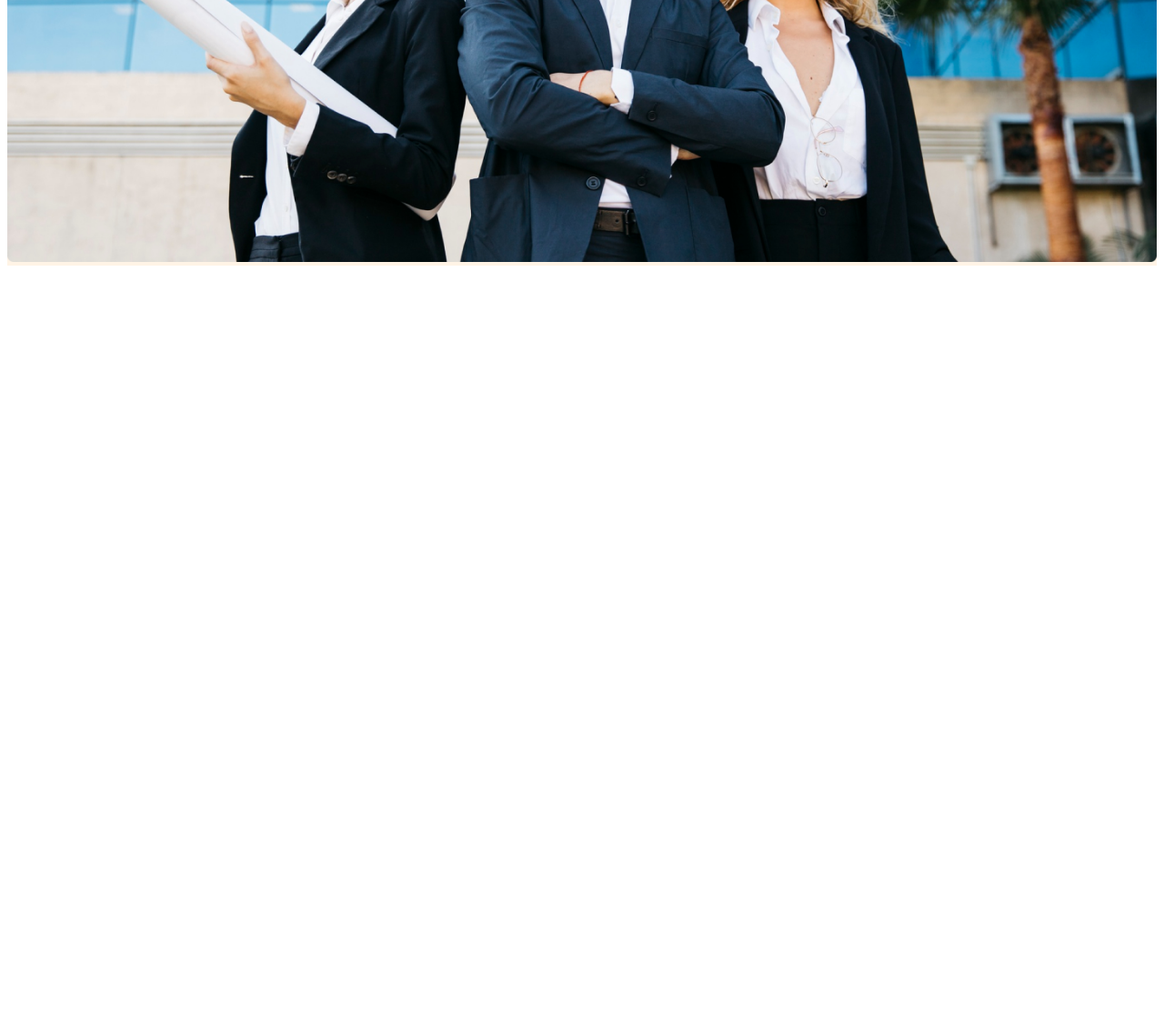
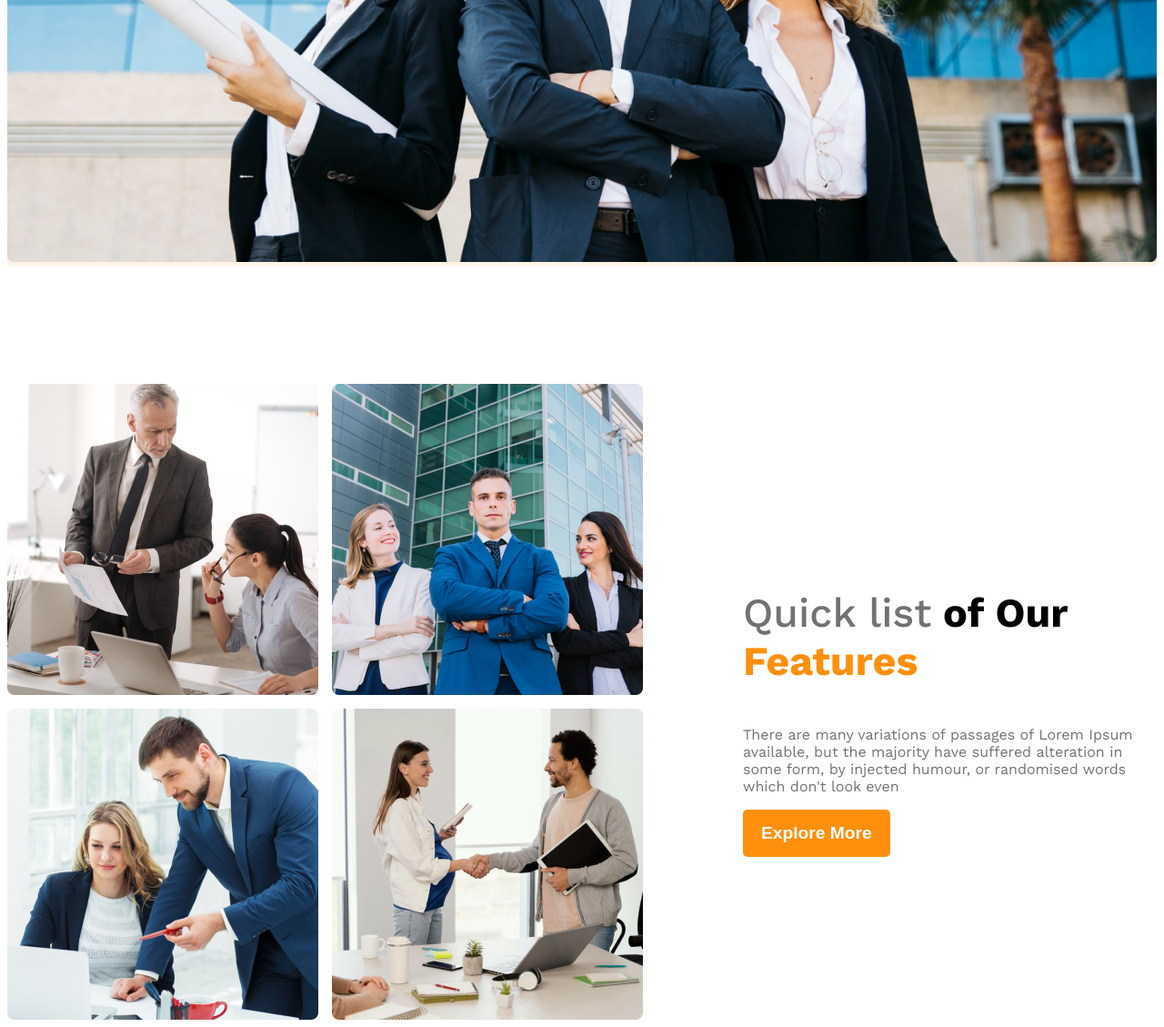
Before and after one commit to devmizanur/g3-architects-website, a plain HTML site: page index.html in a window 1280 px wide. Shown: the part 789-1918 px from the top of the page at 91% size. Before the commit the page ends 1089 px from the top, so only its background shows below. Drawn offline with nearby package versions, Linux system fonts and the light colour scheme.

Commit message:
teams section updated with responsive

```diff
--- a/index.html
+++ b/index.html
@@ -27,7 +27,19 @@
     </div>
   </header>
   <main>
-
+  <section class="teams display-flex">
+    <div class="team-img-container">
+      <img src="./images/team1.png" alt="two architects discuss about design">
+      <img src="./images/team2.png" alt="">
+      <img src="./images/team3.png" alt="">
+      <img src="./images/team4.png" alt="">
+    </div>
+    <div class="our-feauters">
+      <h3 class="feature-title"><span id="quick-list" class="text-light-gray">Quick list</span> <span>of Our</span> <span class="text-primary">Features</span></h3>
+      <p class="feature-des text-light-gray">There are many variations of passages of Lorem Ipsum available, but the majority have suffered alteration in some form, by injected humour, or randomised words which don't look even</p>
+      <button class="primary-btn">Explore More</button>
+    </div>
+  </section>
   </main>
   <footer>
   </footer>
--- a/style.css
+++ b/style.css
@@ -27,6 +27,16 @@
   padding: 15px 20px;
   border-radius:5px;
   border: none;
+}
+main{
+  max-width: 1440px;
+  margin: 0 auto;
+}
+main > section{
+margin-top: 130px;
+}
+.text-primary{
+  color: #FF900E;
 }
 
 /*navbar related styles*/
@@ -65,9 +75,45 @@
  .banner-img{
   width:100%;
  }
+ /*teams section style*/
+ .teams{
+  align-items: center;
+ }
+ .team-img-container{
+  display: grid;
+  grid-template-columns: repeat(2, 1fr);
+  gap: 15px;
+ }
+ .our-feauters{
+  margin-left: 110px;
+  max-width: 520px;
+ }
+ .feature-title{
+  font-size: 2.8rem;
+  font-weight: 700;
+
+ }
+ #quick-list{
+  font-weight:500;
+ }
  /*responsive media quary*/
- @media screen and (max-width:576px) {
-  .navbar, .nav-links{
-    flex-direction: column;
+ @media screen and (max-width:576px){
+  .navbar, .nav-links, .teams{
+    flex-direction: column;}
+    .team-img-container{
+      grid-template-columns: repeat(1, 1fr);
+    }
+    .our-feauters{
+      margin-left: 40px;
+    }
   }
- }
+
+  /*medium device responsive*/
+  @media screen and (min-width:576px) and (max-width:992px){
+    .teams{
+      flex-direction: column;
+    }
+    .our-feauters{
+      margin: 50px auto;
+    }
+  }
```
